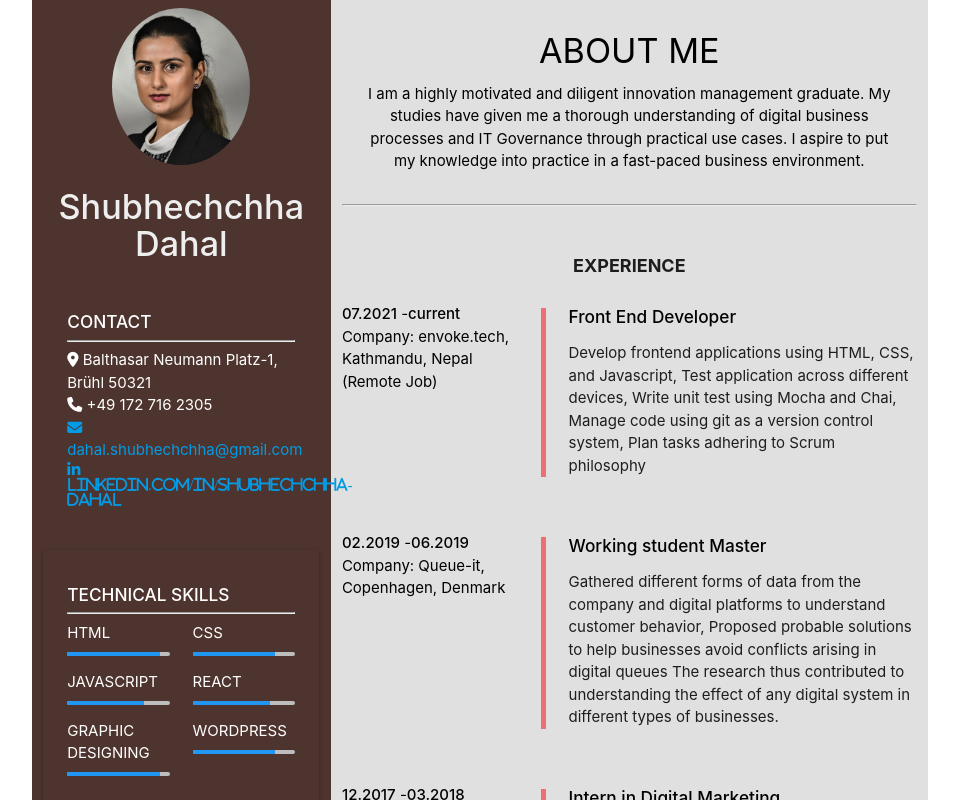
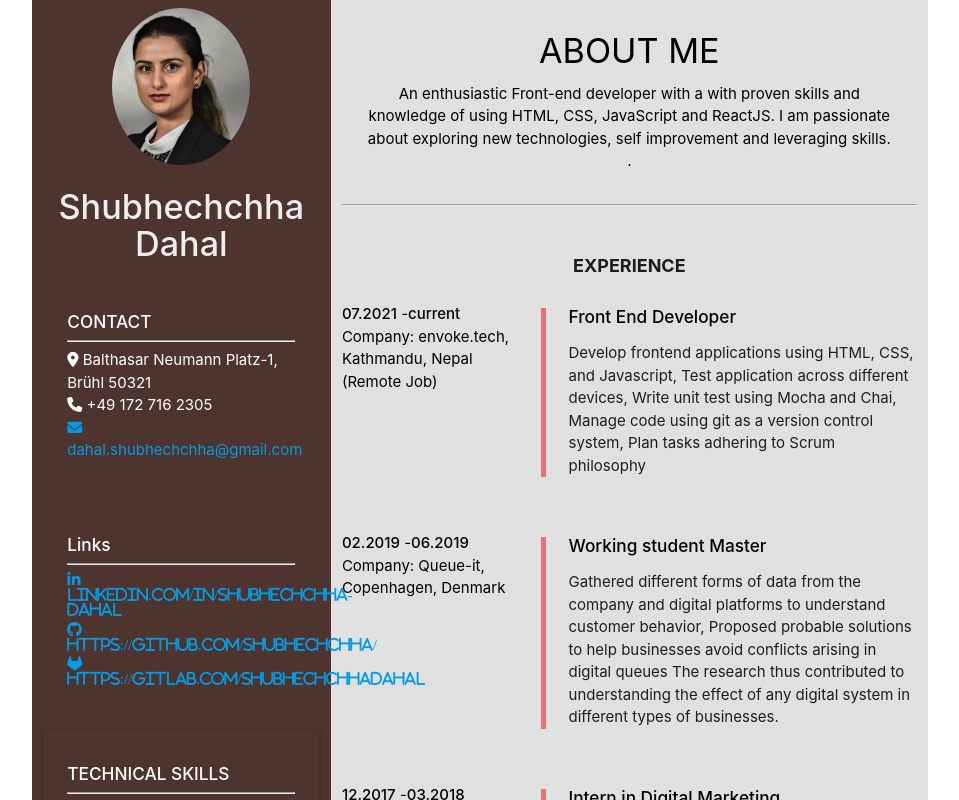
Before and after one commit to Shubhechchha/cv, a React (Create React App) app: page /#/ in a window 1280 px wide. Shown: the top 800 px of the page, without its empty margins (160-1119 px from the left). Built offline with nearby package versions, Linux system fonts and the light colour scheme.

Commit message:
Addition of Links component

```diff
--- a/src/components/About.js
+++ b/src/components/About.js
@@ -11,9 +11,8 @@ const About = () => {
           ABOUT ME
 
         </h4>
-        <p className='black-text'>  I am a highly motivated and diligent innovation management graduate.
-        My studies have given me a thorough understanding of digital business processes and IT Governance through practical use cases.
-        I aspire to put my knowledge into practice in a fast-paced business environment.</p>
+        <p className='black-text'>  An enthusiastic Front-end developer with a with proven skills and knowledge of using HTML, CSS, JavaScript and ReactJS.
+        I am passionate about exploring new technologies, self improvement and leveraging skills. .</p>
        </div>
        <hr />
     </div>
--- a/src/components/Contact.js
+++ b/src/components/Contact.js
@@ -23,17 +23,6 @@ const Contact = () => {
         <i className="fa-solid fa-envelope"></i> dahal.shubhechchha@gmail.com
         </a>
         </p>
-
-        <p className="white-text text-lighten-3 pt">
-        <a href="https://linkedin.com" target= "blank">
-        <i className="fab fa-linkedin-in"> linkedin.com/in/shubhechchha-dahal</i>
-        </a>
-        </p>
-
-
-
-
-
     </div>
     </div>
 </div>
--- a/src/components/Home.js
+++ b/src/components/Home.js
@@ -6,6 +6,7 @@ import Education from './Education';
 import About from './About';
 import Contact from './Contact';
 import Courses from './Courses';
+import Links from './links';
 
 const Home = () => {
   return (
@@ -15,6 +16,7 @@ const Home = () => {
                  <div className='col s12 m12 l4 brown darken-3'>
                     <Profile/>
                     <Contact />
+                    <Links/>
                     <Skills/>
                     <Courses />
                     </div>
--- a/src/components/Profile.js
+++ b/src/components/Profile.js
@@ -23,9 +23,8 @@ const Profile = () => {
           					ABOUT ME
         				</strong>
         				</h4>
-        				<p className='black-text'>I am a highly motivated and diligent innovation management graduate.
-       						 My studies have given me a thorough understanding of digital business processes and IT Governance through practical use cases.
-        						I aspire to put my knowledge into practice in a fast-paced business environment.</p>
+        				<p className='black-text'>An enthusiastic Front-end developer with a with proven skills and knowledge of using HTML, CSS, JavaScript and ReactJS.
+						I am passionate about exploring new technologies, self improvement and leveraging skills. .</p>
        </div>
     </div>
 
--- /dev/null
+++ b/src/components/links.js
@@ -0,0 +1,41 @@
+import React from "react";
+
+const Links = () => {
+  return (
+<div>
+    <div className='card brown darken-3 z-depth-0'>
+    <div className='card-content'>
+        <h6 className="white-text">
+            <strong> Links</strong>
+        </h6>
+    <hr />
+
+        <p className="white-text text-lighten-3 pt">
+        <a href="https://linkedin.com" target= "blank">
+        <i className="fab fa-linkedin-in"> linkedin.com/in/shubhechchha-dahal</i>
+        </a>
+        </p>
+
+        <p className="white-text text-lighten-3 pt">
+        <a href="https://github.com/" target= "blank">
+        <i className="fab fa-github"> https://github.com/Shubhechchha/</i>
+        </a>
+        </p>
+
+        <p className="white-text text-lighten-3 pt">
+        <a href="https://gitlab.com/" target= "blank">
+        <i className="fa-brands fa-gitlab"> https://gitlab.com/ShubhechchhaDahal</i>
+        </a>
+        </p>
+
+
+
+
+
+    </div>
+    </div>
+</div>
+  )
+}
+
+export default Links
```
